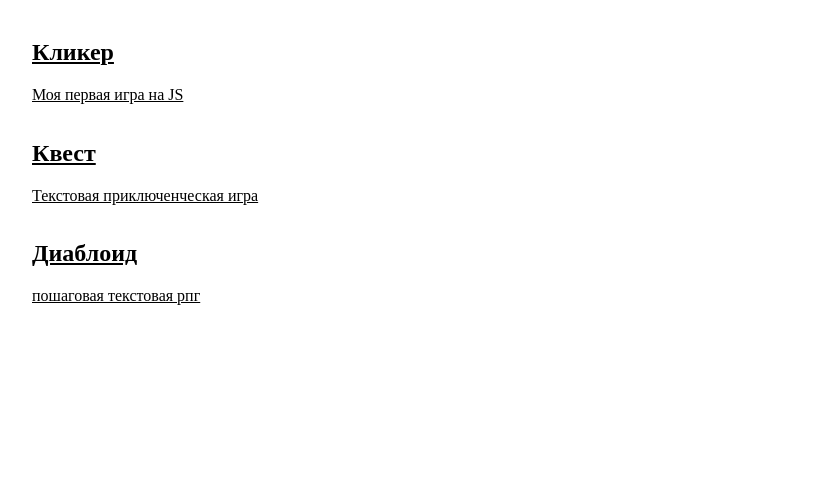
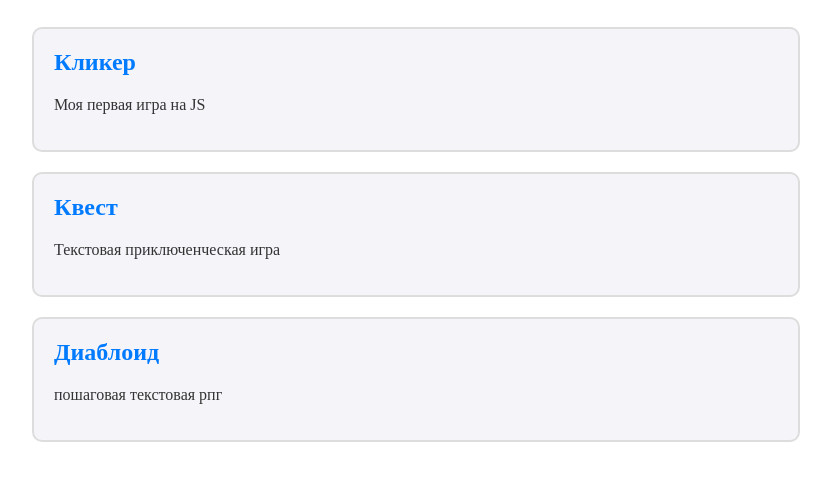
Before and after one commit to codebaseweb/codebaseweb.github.io, a plain HTML site: page index.html in a window 1280 px wide. Shown: the part 61-542 px from the top of the page, without its empty margins (224-1055 px from the left). Drawn offline with Linux system fonts and the light colour scheme.

Commit message:
Enhance project card styles and layout
Added styles for project grid and project cards.

```diff
--- a/index.html
+++ b/index.html
@@ -15,6 +15,26 @@
         .projects-grid {
             display: grid;
             grid-template-columns; repart(auto-fit, minmax(250px, 1fr));
+            gap: 20px;
+            margin-top: 30px;
+        }
+        .project-card {
+            background-color: #f4f4f9;
+            border: 2px solid #ddd;
+            border-radius: 10px;
+            padding: 20px;
+            text-decoration: none;
+            color: #333;
+            transition: 0.3s;
+        }
+        .project-card:hover {
+            transform: scale(1.05);
+            box-shadow: 0 10px 20px rgba(0,0,0,0.1);
+            border-color: #007Bff;
+        }
+        .project-card h2 {
+            margin-top: 0;
+            color: #007bff;
         }
     </style>
 </head>
```
